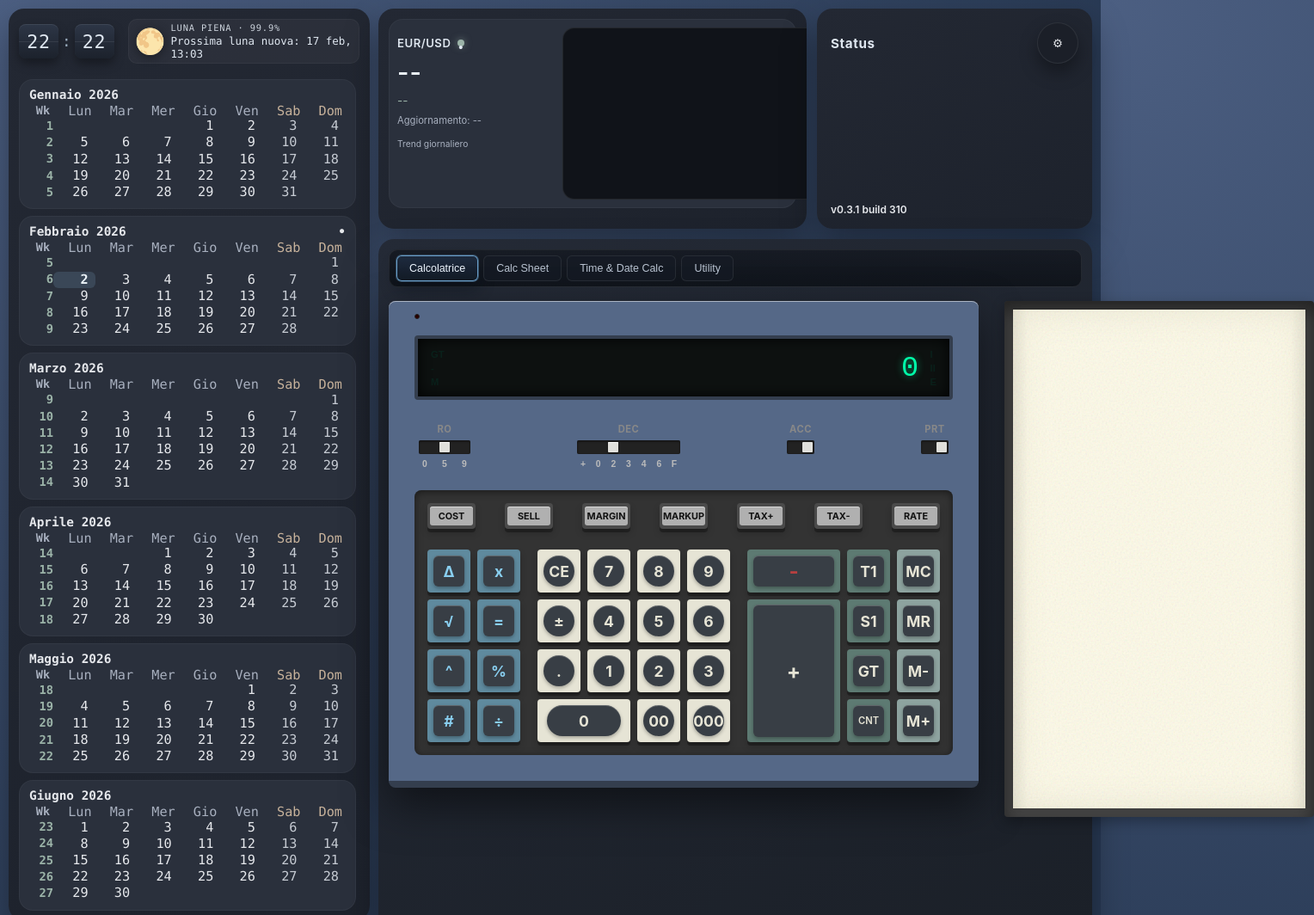
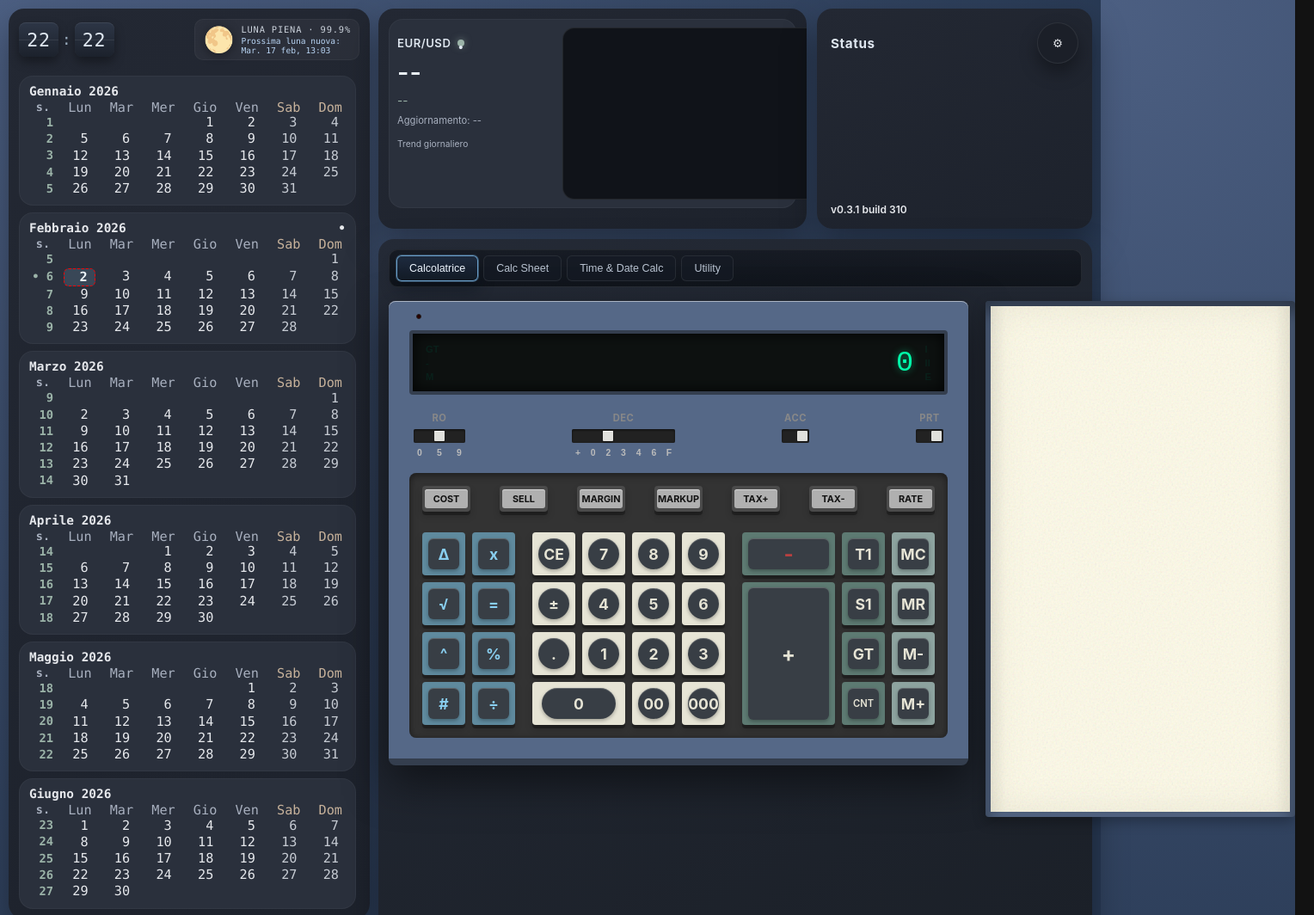
Before and after one commit to fcelsa/dashboard.local, a plain HTML site: page index.html in a window 1280 px wide. Shown: the top 1064 px of the page at 86% size, 1528 px wide, since content can reach past the window. Drawn offline with Linux system fonts and the light colour scheme; no server answers; a web font is replaced by a local one.

Commit message:
style adjustment - update readme

```diff
--- a/calculator.css
+++ b/calculator.css
@@ -3,7 +3,7 @@
 .calculator-wrapper {
     display: grid;
     grid-template-columns: 1fr 360px; /* Tastiera | Carta (Allargata a 360px) */
-    gap: 30px;
+    gap: 20px;
     height: 100%;
     align-items: start;
     font-family: "Inter", sans-serif;
@@ -11,15 +11,15 @@
 
 /* --- Lato Sinistro: Macchina --- */
 .calc-body {
-    background: #556887; /* colore scocca */
+    background: #556887; /* chassis color */
     border-radius: 8px;
-    padding: 30px;
+    padding: 24px;
     box-shadow:
         inset 0 1px 0 rgba(255,255,255,0.5),
         0 20px 50px rgba(0,0,0,0.5);
     display: flex;
     flex-direction: column;
-    gap: 15px; /* Ridotto il gap generale */
+    gap: 8px; /* Display, switches, keyboard gap*/
     position: relative;
     border-bottom: 8px solid #343e4e;
 }
@@ -29,11 +29,11 @@
     width: 6px;
     height: 6px;
     border-radius: 50%;
-    background-color: #300; /* Spento (Rosso scuro) */
+    background-color: #300; /* Off (Dark Red) */
     box-shadow: inset 0 1px 2px rgba(0,0,0,0.5);
     position: absolute;
     top: 15px;
-    left: 30px; /* Allineato col padding sinistro */
+    left: 32px; /* Aligned with left padding */
     transition: background-color 0.2s, box-shadow 0.2s;
     border: 1px solid #222;
 }
@@ -546,7 +546,7 @@ button[data-key="CNT"]::after {
 
 /* Carta */
 .paper-container {
-    background: #444; /* Sfondo scuro attorno alla carta */
+    background: #556887; /* background around paper roll */
     box-shadow:
         inset 0 10px 20px rgba(0,0,0,0.5),
         0 5px 15px rgba(0,0,0,0.3);
@@ -554,7 +554,7 @@ button[data-key="CNT"]::after {
     overflow: hidden;
     position: relative;
     border-radius: 4px;
-    padding: 10px; /* Spazio attorno al rotolo */
+    padding: 6px; /* Spazio attorno al rotolo */
 }
 
 /* Rotolo di carta */
@@ -576,7 +576,7 @@ button[data-key="CNT"]::after {
     flex-direction: column;
     /* justify-content: flex-end; RIMOSSO perché rompe lo scroll su overflow */
 
-    padding: 20px 15px;
+    padding: 16px 8px;
     box-shadow:
         0 0 5px rgba(0,0,0,0.2), /* Ombra esterna leggera */
         inset 0 0 40px rgba(139, 137, 110, 0.15); /* Ombra interna ingiallita */
--- a/moon.js
+++ b/moon.js
@@ -207,7 +207,9 @@ function getIllumination(phaseFraction) {
 }
 
 function formatShortDateTime(date) {
-  return date.toLocaleString("it-IT", {
+  const giorni = ["Dom.", "Lun.", "Mar.", "Mer.", "Gio.", "Ven.", "Sab."];
+  const giornoSettimana = giorni[date.getDay()];
+  const dataString = date.toLocaleString("it-IT", {
     day: "2-digit",
     month: "short",
     hour: "2-digit",
@@ -215,6 +217,7 @@ function formatShortDateTime(date) {
     hourCycle: "h23",
     timeZone: "Europe/Rome",
   });
+  return `${giornoSettimana} ${dataString}`;
 }
 
 function renderMoonPhase() {
@@ -239,11 +242,11 @@ function renderMoonPhase() {
   // Se la fase è < 50% (crescente), l'evento clou è la Luna Piena.
   // Se la fase è > 50% (calante), l'evento clou è la Luna Nuova.
 
-  if (status.phaseFraction < 0.5) {
-     subtitle.textContent = `Prossima luna piena: ${formatShortDateTime(status.nextFullMoon)}`;
-  } else {
-     subtitle.textContent = `Prossima luna nuova: ${formatShortDateTime(status.nextNewMoon)}`;
-  }
+    if (status.phaseFraction < 0.5) {
+      subtitle.textContent = `Prossima luna piena:\n${formatShortDateTime(status.nextFullMoon)}`;
+    } else {
+      subtitle.textContent = `Prossima luna nuova:\n${formatShortDateTime(status.nextNewMoon)}`;
+    }
 }
 
 // Avvia
--- a/script.js
+++ b/script.js
@@ -109,7 +109,7 @@ function buildMonthCard(date) {
   weekdays.className = "weekdays";
   const weekSpacer = document.createElement("span");
   weekSpacer.className = "week-label";
-  weekSpacer.textContent = "Wk";
+  weekSpacer.textContent = "s.";
   weekdays.appendChild(weekSpacer);
   weekdayLabels.forEach((label, index) => {
     const span = document.createElement("span");
@@ -135,7 +135,22 @@ function buildMonthCard(date) {
     weekCount++;
     const weekCell = document.createElement("div");
     weekCell.className = "week-number";
-    weekCell.textContent = getISOWeekNumber(current);
+    // Determina se questa è la settimana corrente
+    const currentWeekNumber = getISOWeekNumber(current);
+    const todayWeekNumber = getISOWeekNumber(today);
+    const isCurrentWeek =
+      currentWeekNumber === todayWeekNumber &&
+      current.getFullYear() === today.getFullYear();
+    // Crea il dot se è la settimana corrente
+    if (isCurrentWeek) {
+      const dot = document.createElement("span");
+      dot.textContent = "• ";
+      dot.className = "week-dot";
+      weekCell.appendChild(dot);
+    }
+    const weekNumberText = document.createElement("span");
+    weekNumberText.textContent = getISOWeekNumber(current);
+    weekCell.appendChild(weekNumberText);
     daysGrid.appendChild(weekCell);
 
     for (let i = 0; i < 7; i += 1) {
--- a/styles.css
+++ b/styles.css
@@ -268,7 +268,7 @@ body.show-settings .settings-panel {
 
 .calendar-header {
   display: flex;
-  justify-content: flex-start;
+  justify-content: space-between;
   align-items: center;
   gap: 16px;
   margin-bottom: 2px;
@@ -435,19 +435,22 @@ body.show-settings .settings-panel {
 }
 
 .day.today {
+  margin-left: 12px;
   background: rgba(122, 166, 194, 0.2);
   color: #eaf2f7;
   font-weight: 600;
+  border: thin dashed red ;
 }
 
 .moon-now {
   display: inline-flex;
   align-items: center;
-  gap: 6px;
-  padding: 4px 8px;
+  gap: 8px;
+  padding: 6px 10px;
   border-radius: 10px;
   background: rgba(255, 255, 255, 0.04);
   box-shadow: inset 0 0 0 1px rgba(255, 255, 255, 0.04);
+  margin-left: auto;
 }
 
 .moon-icon {
@@ -460,7 +463,7 @@ body.show-settings .settings-panel {
   display: flex;
   flex-direction: column;
   gap: 2px;
-  font-size: 0.72rem;
+  font-size: 0.65rem;
   color: var(--muted);
 }
 
@@ -472,8 +475,9 @@ body.show-settings .settings-panel {
 }
 
 .moon-phase {
-  font-size: 0.78rem;
-  color: #dfe7f0;
+  font-size: 0.60rem;
+  color: #b8d4f3;
+  white-space: pre-line;
 }
 
 .fx-panel {
```
Also changed, not shown: README.md.
